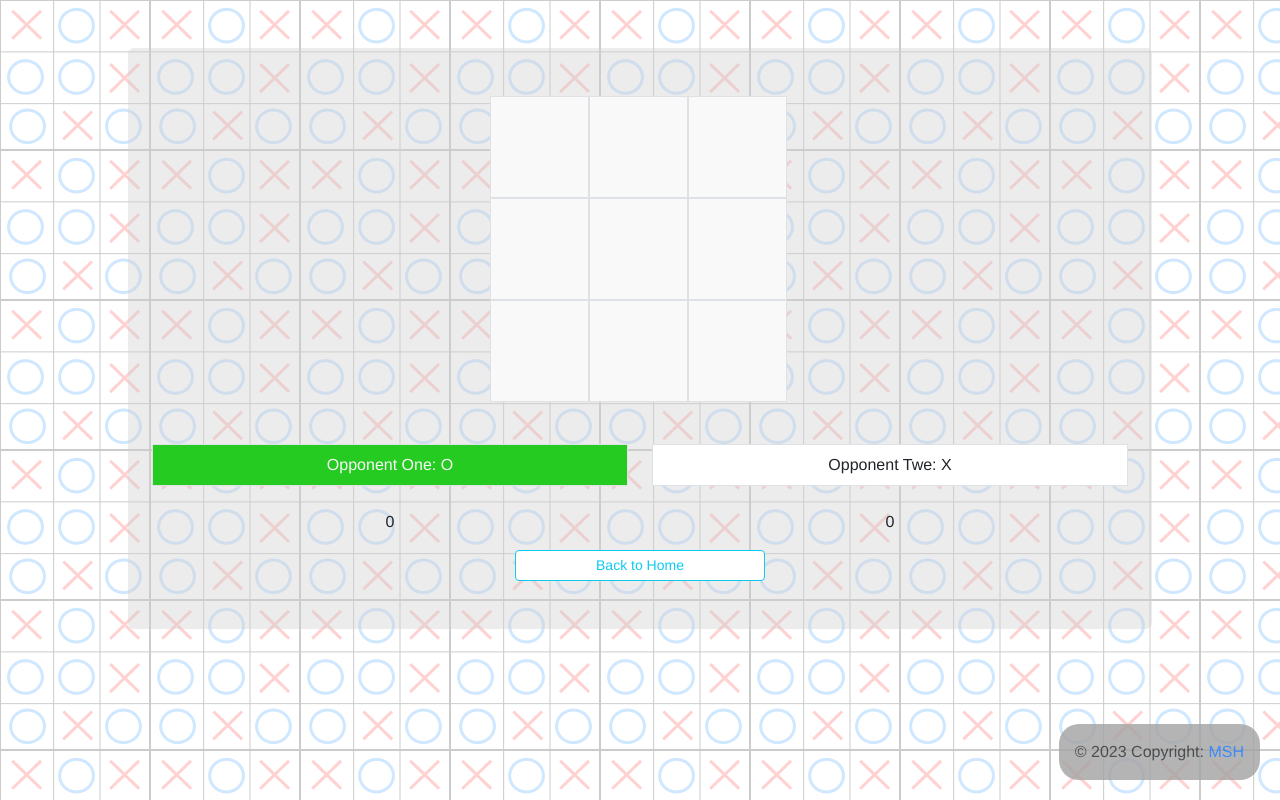
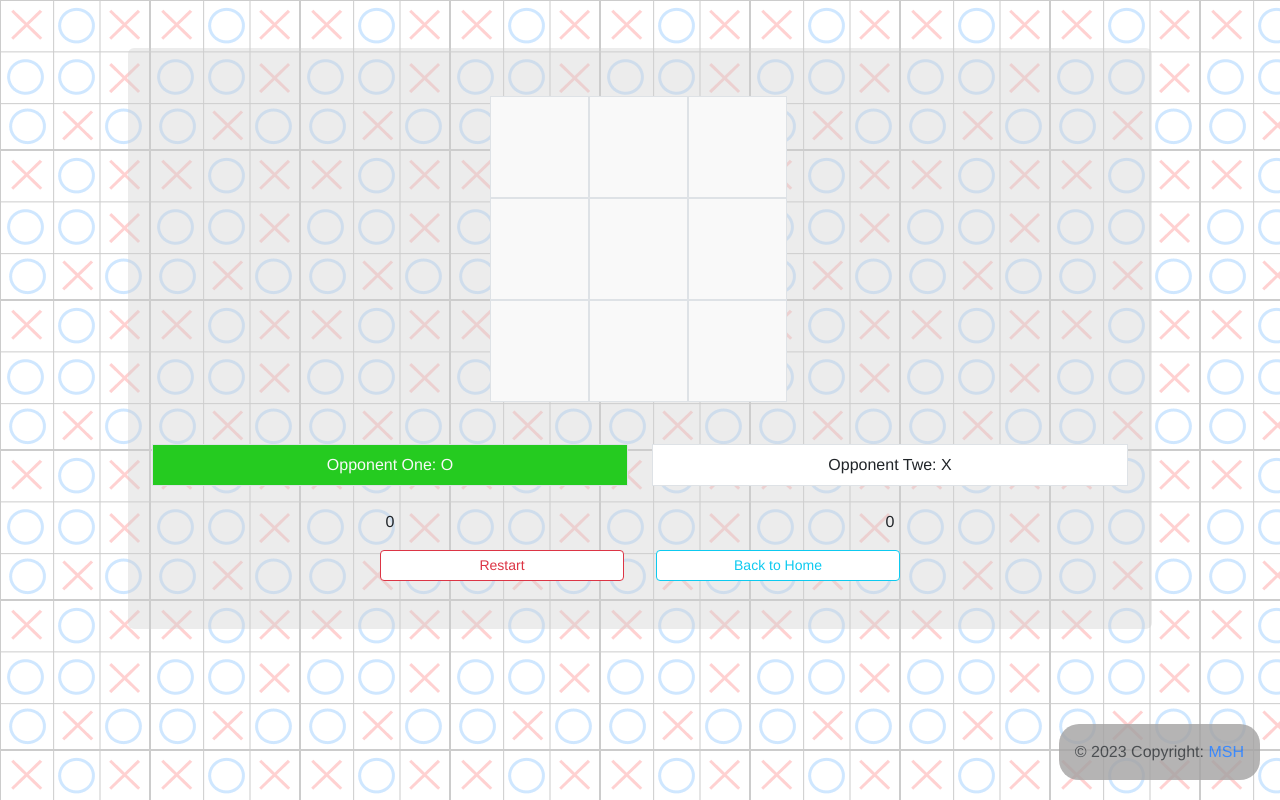
Before and after one commit to sadegh1377/tic-tac-toe, a Vue app: page /ticTacToe in a window 1280 px wide. Built offline with nearby package versions, Linux system fonts and the light colour scheme.

Commit message:
add modal for restart the game

```diff
--- a/src/components/AllScores.vue
+++ b/src/components/AllScores.vue
@@ -12,8 +12,31 @@
             </div>
             <div class="mt-4">{{ playerTwoWins }}</div>
         </div>
-        <router-link to="/" class="btn btn-outline-info btn-sm w-25 mt-3 mx-auto defaultBackground">Back to Home
-        </router-link>
+        <div class="mx-auto d-flex justify-content-center">
+            <button class="btn btn-outline-danger btn-sm w-25 mx-3 mt-3 defaultBackground"
+                    data-bs-toggle="modal" data-bs-target="#exampleModal"> Restart
+            </button>
+            <router-link to="/" class="btn btn-outline-info btn-sm w-25 mx-3 mt-3 defaultBackground">Back to Home
+            </router-link>
+        </div>
+        <!-- Modal -->
+        <div class="modal fade" id="exampleModal" tabindex="-1" aria-labelledby="exampleModalLabel" aria-hidden="true">
+            <div class="modal-dialog modal-dialog-centered">
+                <div class="modal-content">
+                    <div class="modal-header">
+                        <h5 class="modal-title" id="exampleModalLabel">Restart the Game</h5>
+                        <button type="button" class="btn-close" data-bs-dismiss="modal" aria-label="Close"></button>
+                    </div>
+                    <div class="modal-body">
+                        Are you sure you want to restart the game?
+                    </div>
+                    <div class="modal-footer">
+                        <button type="button" class="btn btn-secondary" data-bs-dismiss="modal">Cansel</button>
+                        <button type="button" class="btn btn-primary" data-bs-dismiss="modal" @click="restartGame">Restart</button>
+                    </div>
+                </div>
+            </div>
+        </div>
     </div>
 </template>
 
@@ -41,6 +64,11 @@ export default {
             type: String,
             require: true
         }
+    },
+    methods: {
+        restartGame() {
+            this.$emit('restartGame')
+        }
     }
 }
 </script>
```
